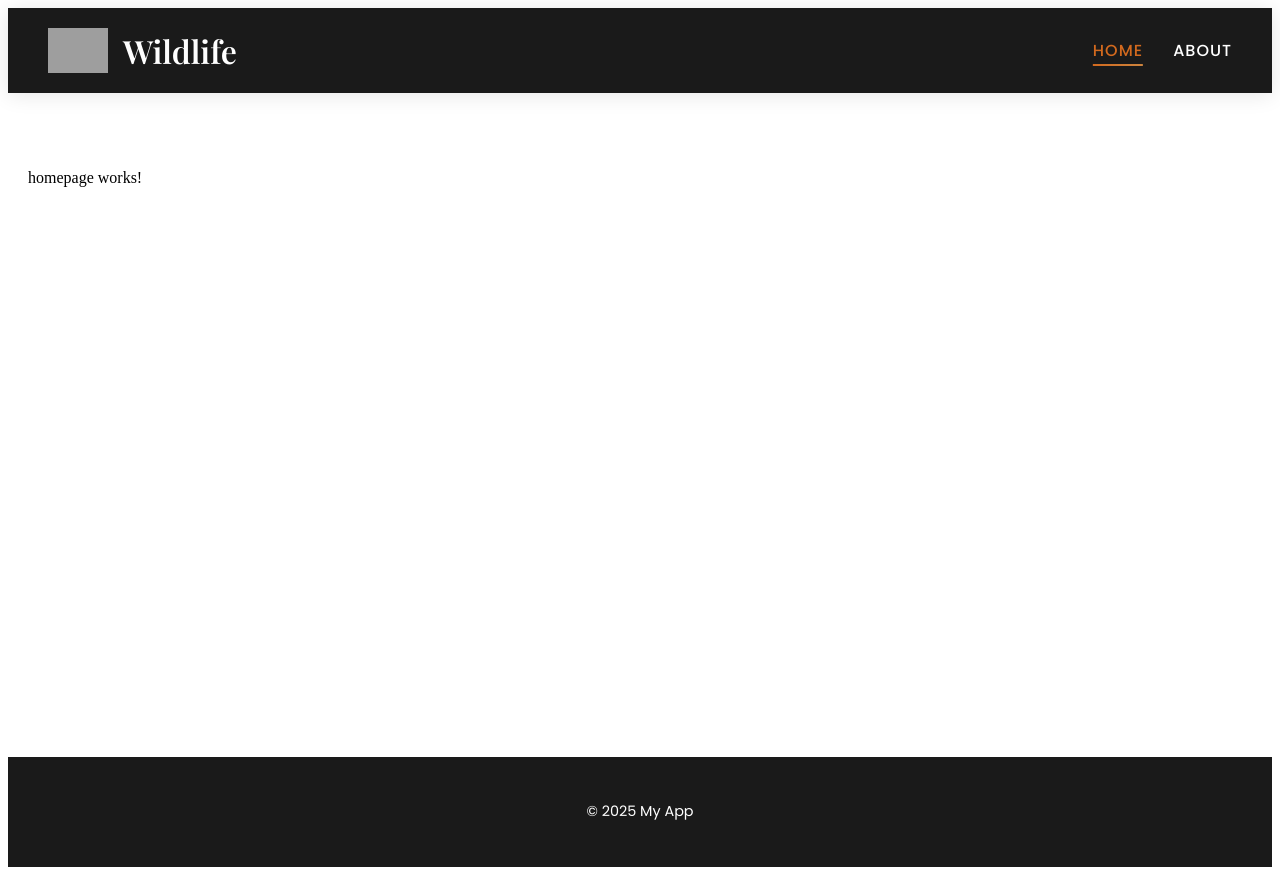
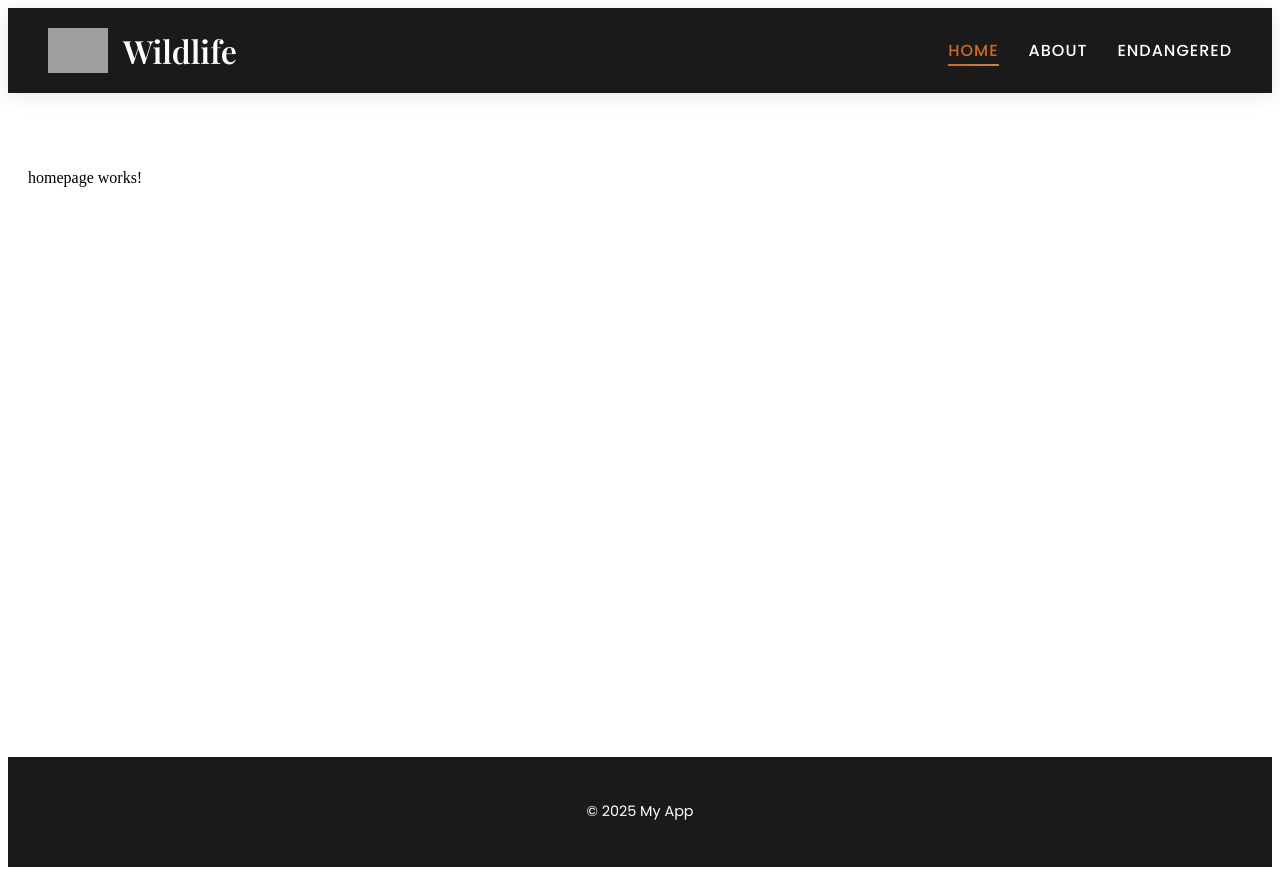
Before and after one commit to elishaafandi/MWP_Project, an Angular app: page / in a window 1280 px wide. Built offline with nearby package versions, Linux system fonts and the light colour scheme; grey boxes are pictures that could not be loaded.

Commit message:
Add EndangeredAnimalPage component and update routes and nav

```diff
--- a/src/app/app.component.html
+++ b/src/app/app.component.html
@@ -15,6 +15,12 @@
       routerLink="/about"
       routerLinkActive="active"
     >About</a>
+
+    <a
+      routerLink="/endangered-animal"
+      routerLinkActive="active"
+    >Endangered</a>
+
   </nav>
 </header>
 
--- a/src/app/app.routes.ts
+++ b/src/app/app.routes.ts
@@ -1,8 +1,11 @@
 import { Routes } from '@angular/router';
 import { HomepageComponent } from './homepage/homepage.component';
 import { AboutComponent } from './about/about.component';
+import { EndangeredAnimalPageComponent } from './endangered-animal-page/endangered-animal-page.component';
+
 
 export const routes: Routes = [
   { path: '', component: HomepageComponent },         // Homepage as default
   { path: 'about', component: AboutComponent },
+  {path: 'endangered-animal', component: EndangeredAnimalPageComponent },
 ];
--- /dev/null
+++ b/src/app/endangered-animal-page/endangered-animal-page.component.html
@@ -0,0 +1 @@
+<p>endangered-animal-page works!</p>
```
Also changed, not shown: src/app/endangered-animal-page/endangered-animal-page.component.ts (added, +11 -0 lines), src/app/endangered-animal-page/endangered-animal-page.component.css (added), 1 other file (tests, documents, lock files or other folders).
